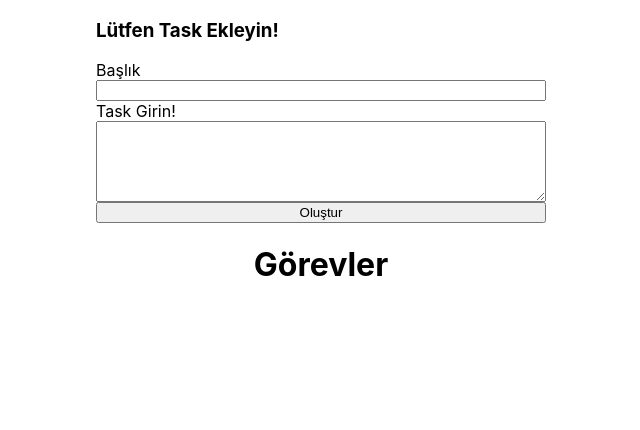
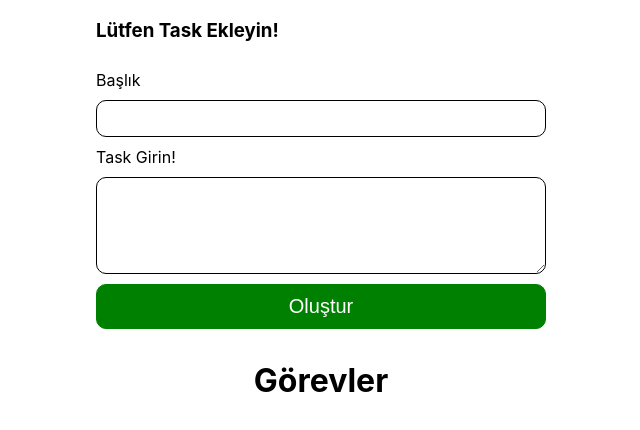
Before and after one commit to yilmaz-busra/react-tekrar, a React (Create React App) app in the folder Task/jiraaplication/: page / in a window 1280 px wide. Shown: the top 430 px of the page, without its empty margins (319-959 px from the left). Built offline with nearby package versions, Linux system fonts and the light colour scheme.

Commit message:
css-added-to-input&button

```diff
--- a/Task/jiraaplication/src/App.css
+++ b/Task/jiraaplication/src/App.css
@@ -13,4 +13,21 @@
   flex-direction: column;
 }
 .task-label {
+  margin: 10px 0px;
 }
+
+.task-input {
+  padding: 10px;
+  border: 1px solid black;
+  border-radius: 10px;
+}
+
+.task-button {
+  margin: 10px 0px;
+  padding: 10px;
+  border: 1px solid green;
+  background-color: green;
+  color: white;
+  border-radius: 10px;
+  font-size: 20px;
+}
```
